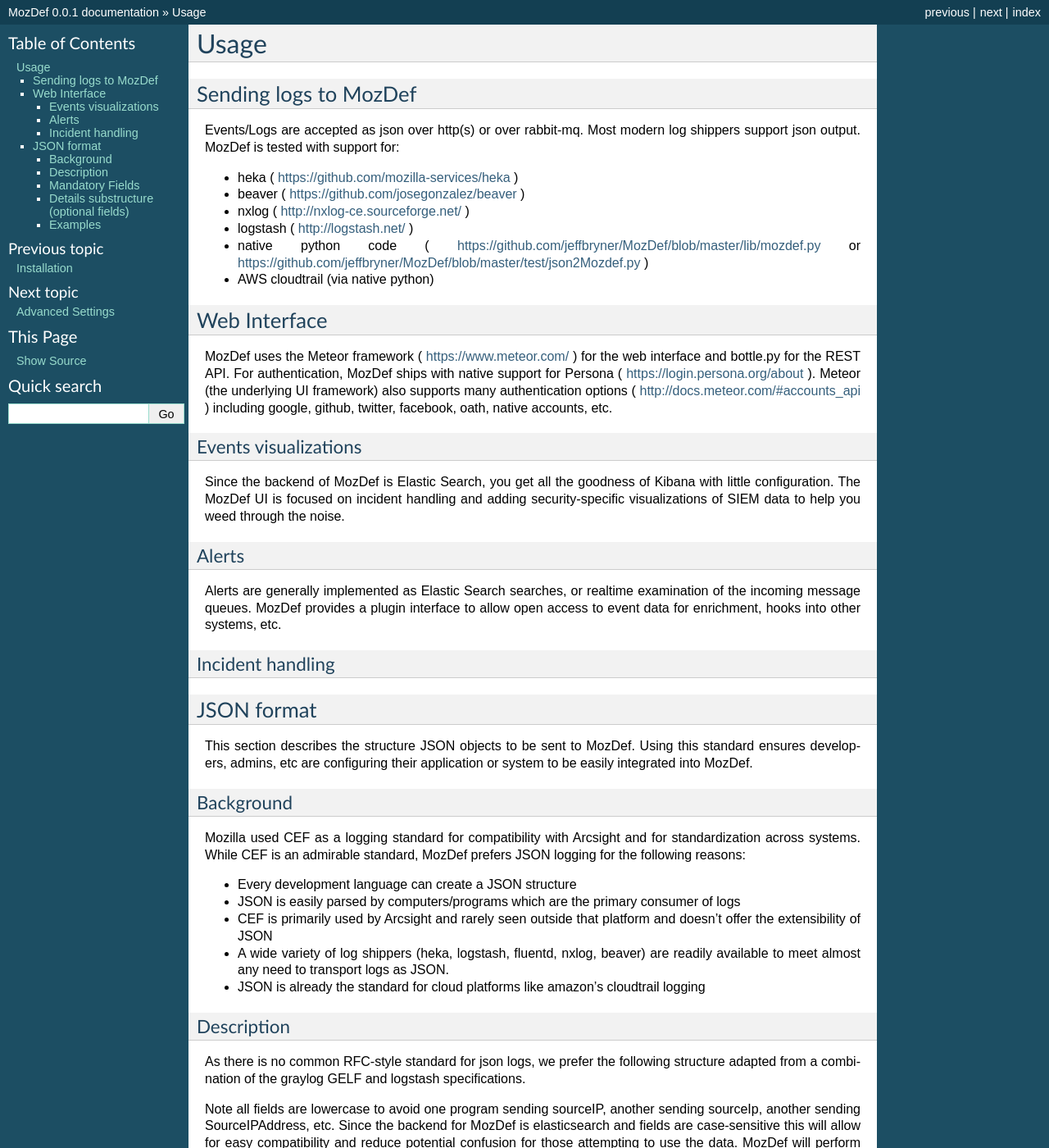
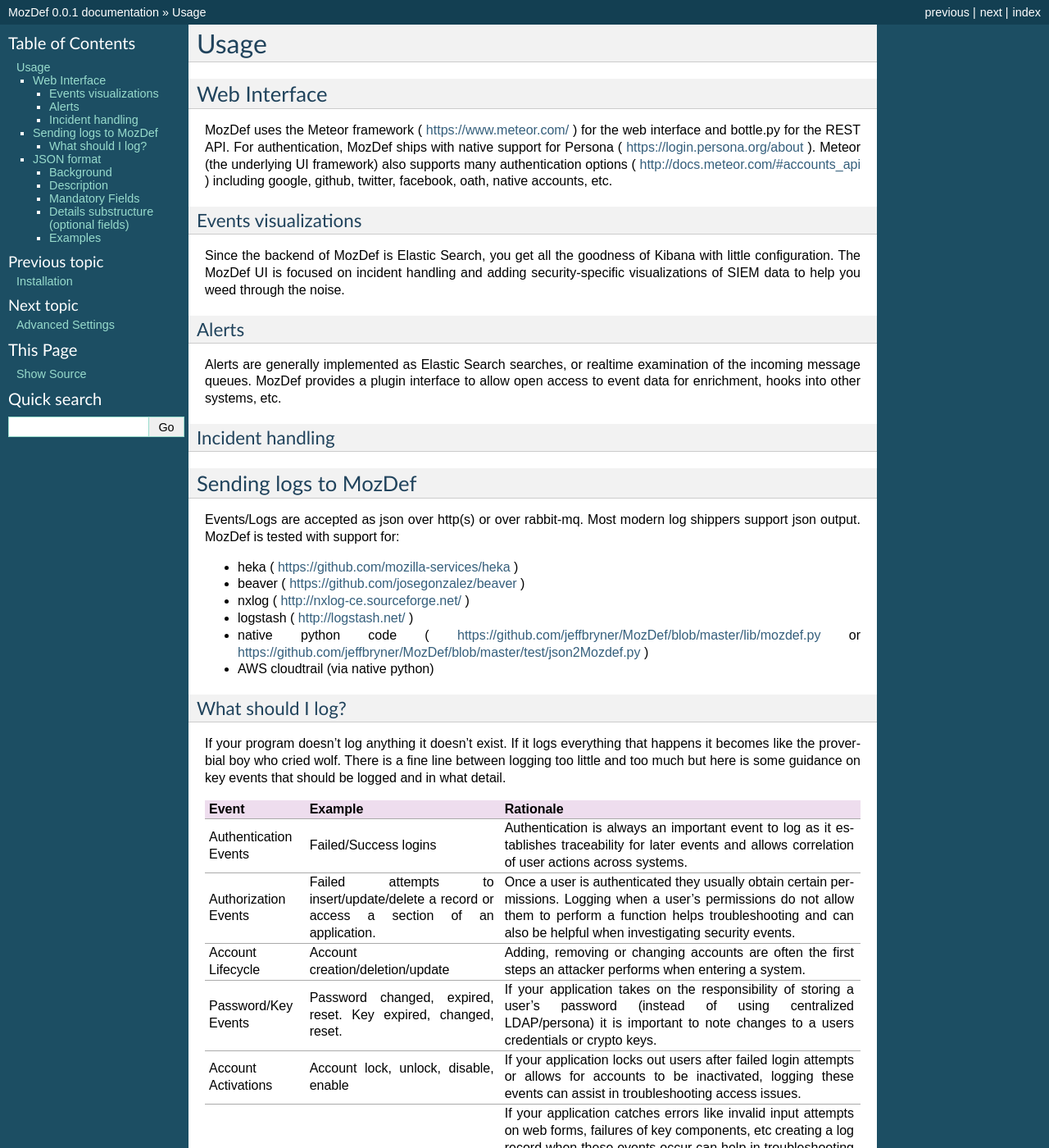
Before and after one commit to mozilla/MozDef, a Sphinx documentation site: the page built from docs/source/usage.rst, in a window 1280 px wide and 1400 px high. Shown: the whole window at 82% size. Built offline with Sphinx 7.4.7, drawn with Linux system fonts in a browser that asks for light colours; some of the changed text lies outside the part shown.

Commit message:
averez-doc: add "What should I log?" section

```diff
--- a/docs/source/usage.rst
+++ b/docs/source/usage.rst
@@ -38,6 +26,86 @@
 Incident handling
 *****************
 
+Sending logs to MozDef
+----------------------
+
+Events/Logs are accepted as json over http(s) or over rabbit-mq. Most modern log shippers support json output. MozDef is tested with support for:
+
+* heka ( https://github.com/mozilla-services/heka )
+* beaver ( https://github.com/josegonzalez/beaver )
+* nxlog ( http://nxlog-ce.sourceforge.net/ )
+* logstash ( http://logstash.net/ )
+* native python code ( https://github.com/jeffbryner/MozDef/blob/master/lib/mozdef.py or  https://github.com/jeffbryner/MozDef/blob/master/test/json2Mozdef.py )
+* AWS cloudtrail (via native python)
+
+What should I log?
+******************
+
+If your program doesn't log anything it doesn't exist. If it logs everything that happens it becomes like the proverbial boy who cried wolf. There is a fine line between logging too little and too much but here is some guidance on key events that should be logged and in what detail.
+
++------------------+---------------------------+---------------------------------------+
+|    Event         |         Example           |               Rationale               |
++==================+===========================+=======================================+
+| Authentication   | Failed/Success logins     | Authentication is always an important |
+| Events           |                           | event to log as it establishes        |
+|                  |                           | traceability for later events and     |
+|                  |                           | allows correlation of user actions    |
+|                  |                           | across systems.                       |
++------------------+---------------------------+---------------------------------------+
+| Authorization    | Failed attempts to        | Once a user is authenticated they     |
+| Events           | insert/update/delete a    | usually obtain certain permissions.   |
+|                  | record or access a        | Logging when a user's permissions do  |
+|                  | section of an application.| not allow them to perform a function  |
+|                  |                           | helps troubleshooting and can also    |
+|                  |                           | be helpful when investigating         |
+|                  |                           | security events.                      |
++------------------+---------------------------+---------------------------------------+
+| Account          | Account                   | Adding, removing or changing accounts |
+| Lifecycle        | creation/deletion/update  | are often the first steps an attacker |
+|                  |                           | performs when entering a system.      |
++------------------+---------------------------+---------------------------------------+
+| Password/Key     | Password changed, expired,| If your application takes on the      |
+| Events           | reset. Key expired,       | responsibility of storing a user's    |
+|                  | changed, reset.           | password (instead of using            |
+|                  |                           | centralized LDAP/persona) it is       |
+|                  |                           | important to note changes to a users  |
+|                  |                           | credentials or crypto keys.           |
++------------------+---------------------------+---------------------------------------+
+| Account          | Account lock, unlock,     | If your application locks out users   |
+| Activations      | disable, enable           | after failed login attempts or allows |
+|                  |                           | for accounts to be inactivated,       |
+|                  |                           | logging these events can assist in    |
+|                  |                           | troubleshooting access issues.        |
++------------------+---------------------------+---------------------------------------+
+| Application      | Invalid input,            | If your application catches errors    |
+| Exceptions       | fatal errors,             | like invalid input attempts on web    |
+|                  | known bad things          | forms, failures of key components,    |
+|                  |                           | etc creating a log record when these  |
+|                  |                           | events occur can help in              |
+|                  |                           | troubleshooting and tracking security |
+|                  |                           | patterns across applications. Full    |
+|                  |                           | stack traces should be avoided however|
+|                  |                           | as the signal to noise ratio is       |
+|                  |                           | often overwhelming.                   |
+|                  |                           |                                       |
+|                  |                           | It is also preferable to send a single|
+|                  |                           | event rather than a multitude of      |
+|                  |                           | events if it is possible for your     |
+|                  |                           | application to correlate a significant|
+|                  |                           | exception.                            |
+|                  |                           |                                       |
+|                  |                           | For example, some systems are         |
+|                  |                           | notorious for sending a connection    |
+|                  |                           | event with source IP, then sending an |
+|                  |                           | authentication event with a session ID|
+|                  |                           | then later sending an event for       |
+|                  |                           | invalid input that doesn't include    |
+|                  |                           | source IP or session ID or username.  |
+|                  |                           | Correctly correlating these events    |
+|                  |                           | across time is much more difficult    |
+|                  |                           | than just logging all pieces of       |
+|                  |                           | information if it is available.       |
++------------------+---------------------------+---------------------------------------+
 
 JSON format
 -----------
```
Also changed, not shown: other parts of docs/source/usage.rst (+0 -12 lines).
